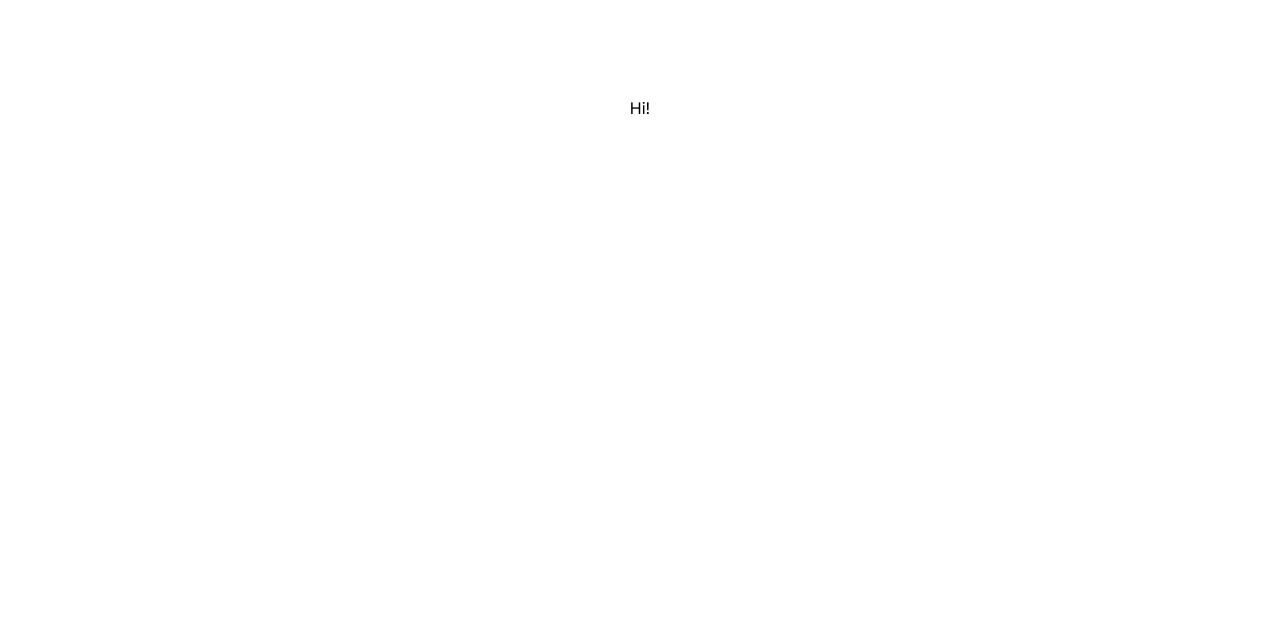
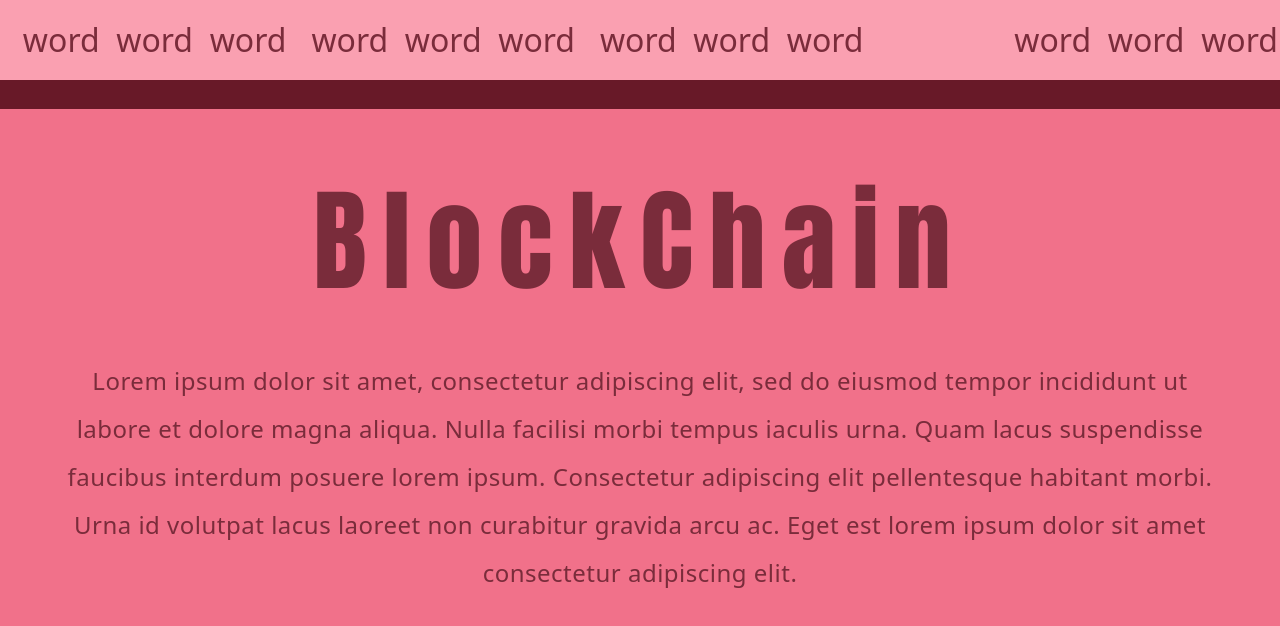
Before and after one commit to juliaszbrt/TechNova, a Next.js app: page / in a window 1280 px wide. Shown: the top 626 px of the page. Built offline with nearby package versions, Linux system fonts and the light colour scheme.

Commit message:
Add banner and text

```diff
--- a/package.json
+++ b/package.json
@@ -14,6 +14,7 @@
     "postcss": "8.4.30",
     "react": "18.2.0",
     "react-dom": "18.2.0",
+    "react-fast-marquee": "^1.6.1",
     "tailwindcss": "3.3.3"
   }
 }
--- /dev/null
+++ b/src/app/Banner.jsx
@@ -0,0 +1,23 @@
+'use client'
+import Marquee from 'react-fast-marquee';
+
+const Banner = () => {
+  return (
+    <div>
+        <div className="h-[3rem] sm:h-[5rem] bg-[#FAA0B1] flex items-center text-[#7A2C3B]">
+            <Marquee>
+                <p className="whitespace-nowrap sm:text-[2rem] ">
+                    &nbsp;word&nbsp;&nbsp;word&nbsp;&nbsp;word&nbsp;
+                    &nbsp;word&nbsp;&nbsp;word&nbsp;&nbsp;word&nbsp;
+                    &nbsp;word&nbsp;&nbsp;word&nbsp;&nbsp;word&nbsp;
+                    &nbsp;word&nbsp;&nbsp;word&nbsp;&nbsp;word&nbsp;
+                </p>
+            </Marquee>
+        </div>
+        <div className="h-[0.8rem] bg-[#681928] sm:h-[1.8rem]">
+        </div>
+    </div>
+  )
+}
+
+export default Banner
--- /dev/null
+++ b/src/app/Description.jsx
@@ -0,0 +1,15 @@
+const Description = () => {
+  return (
+    <p className="tracking-[0.5px] mt-[2rem] text-[1rem] text-center text-[#7A2C3B] px-[4rem] leading-[2rem] sm:text-[1.5rem] sm:leading-[3rem]">
+            Lorem ipsum dolor sit amet, consectetur adipiscing elit,
+            sed do eiusmod tempor incididunt ut labore et dolore magna
+            aliqua. Nulla facilisi morbi tempus iaculis urna. Quam lacus
+            suspendisse faucibus interdum posuere lorem ipsum. Consectetur
+            adipiscing elit pellentesque habitant morbi. Urna id volutpat
+            lacus laoreet non curabitur gravida arcu ac. Eget est lorem
+            ipsum dolor sit amet consectetur adipiscing elit.
+    </p>
+  )
+}
+
+export default Description
--- /dev/null
+++ b/src/app/Title.jsx
@@ -0,0 +1,11 @@
+const Title = () => {
+  return (
+    <div className="tracking-[0.8rem] mt-[3rem] sm:tracking-[1rem]">
+      <h1 className="text-[2.5rem] text-[#7A2C3B] text-center sm:text-[7rem]">
+        BlockChain
+      </h1>
+    </div>
+  )
+}
+
+export default Title
--- a/src/app/layout.js
+++ b/src/app/layout.js
@@ -1,7 +1,4 @@
 import './globals.css'
-import { Inter } from 'next/font/google'
-
-const inter = Inter({ subsets: ['latin'] })
 
 export const metadata = {
   title: 'Create Next App',
@@ -11,7 +8,7 @@ export const metadata = {
 export default function RootLayout({ children }) {
   return (
     <html lang="en">
-      <body className={inter.className}>{children}</body>
+      <body>{children}</body>
     </html>
   )
 }
--- a/src/app/page.js
+++ b/src/app/page.js
@@ -1,9 +1,26 @@
+import Title from './Title';
+import Description from './Description';
+import Banner from './Banner';
 import Image from 'next/image'
+import { Anton } from '@next/font/google';
+
+const anton = Anton({
+  subsets: ['latin'],
+  weight: ['400']
+})
 
 export default function Home() {
   return (
-    <main className="flex min-h-screen flex-col items-center justify-between p-24">
-      Hi!
+    <main className="bg-[#F1718A] h-screen">
+      <div>
+        <Banner/>
+      </div>
+      <div className={anton.className}>
+        <Title/>
+      </div>
+      <div>
+        <Description/>
+      </div>
     </main>
   )
 }
```
Also changed, not shown: 1 other file (tests, documents, lock files or other folders).
